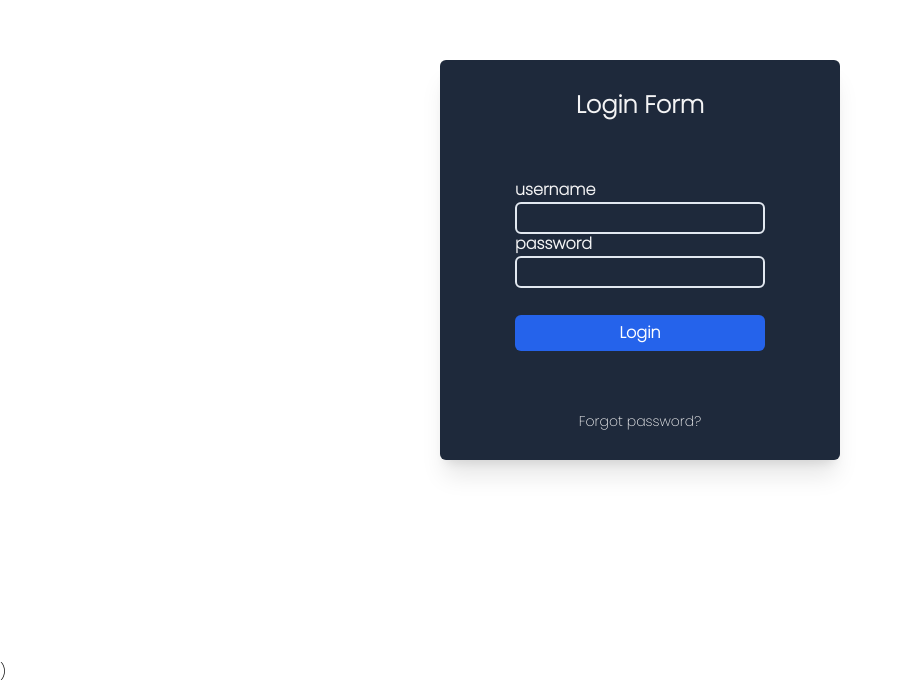
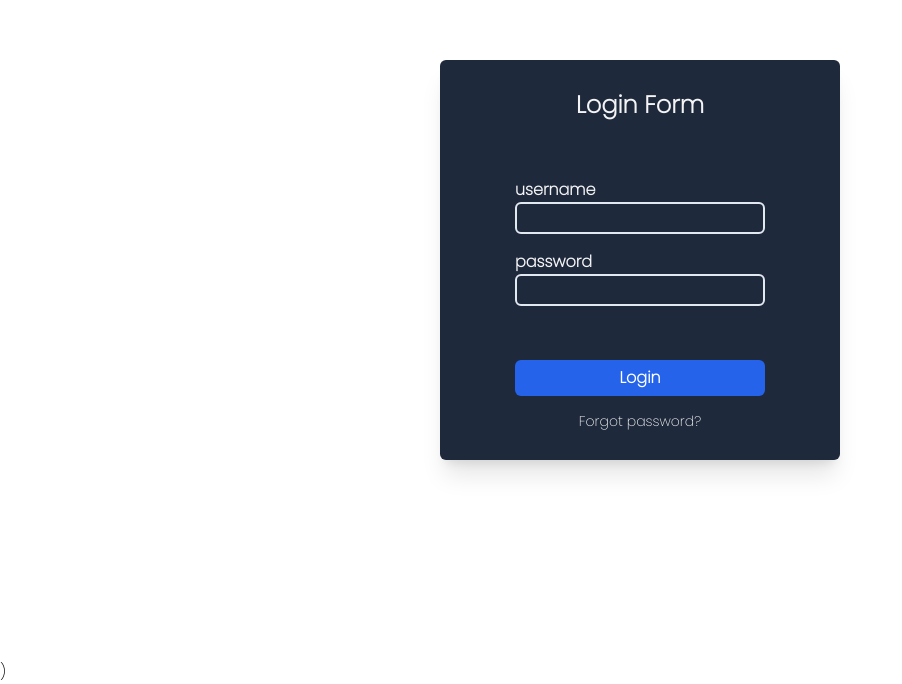
Before and after one commit to Torune9/FAM_FE, a Vue app: page / in a window 1280 px wide. Shown: the part 140-824 px from the top of the page, without its empty margins (0-902 px from the left). Built offline with nearby package versions, Linux system fonts and the light colour scheme.

Commit message:
fix:delete alert & add validation form message

```diff
--- a/src/store/loginStore.js
+++ b/src/store/loginStore.js
@@ -24,7 +24,6 @@ export const loginStore = defineStore('login', {
         this.token = jwtDecode(token)
 
         if (this.token.username == payload.username) {
-          alert(response.data.message)
           return  router.push({
                     path : '/dashboard'
                 })
--- a/src/views/LoginView.vue
+++ b/src/views/LoginView.vue
@@ -2,27 +2,40 @@
   <main>
     <div class="flex justify-center items-center  w-screen h-screen">
     <div class="h-[400px] w-[400px] bg-slate-800 rounded-md flex flex-wrap justify-center items-center text-zinc-100 shadow-xl">
+
         <div class=" w-[20%]  mt-6 rounded-md bg-red-300 flex justify-center items-center text-red-600 h-8 absolute top-4" v-if="auth.eror"><small class=" font-bold">{{ auth.eror}}</small></div>
+
         <p class="text-center w-full font-extrabold text-2xl">Login Form</p>
-        <form @submit.prevent="login" class="grid grid-rows-4 h-44 gap-10 justify-items-center">
-        <div>
+
+        <form @submit.prevent="login" class="grid grid-rows-3 h-44 gap-10 justify-items-center">
+
+        <div :class="{ error: v$.username.$errors.length }">
             <label class="font-bold" for="username">username</label>
             <br>
             <input type="text" name="username" id="username" class="h-8 w-[250px] text-center text-sm border-2 rounded-md border-slate-200 bg-transparent outline-none" v-model="form.username" >
+            <div class="input-errors" v-for="error of v$.username.$errors" >
+                <div class=" text-red-600"><small>{{ '*' + error.$message }}</small></div>
+            </div>
         </div>
 
-        <div>
+        <div :class="{ error: v$.password.$errors.length }">
             <label class="font-bold" for="password">password</label>
             <br>
             <input type="password" name="password" id="password" class="w-[250px] text-center text-sm border-2 h-8 rounded-md border-slate-200 bg-transparent outline-none" v-model="form.password" >
+            <div class="input-errors" v-for="error of v$.password.$errors" >
+                <div class=" text-red-600"><small>{{ '*' + error.$message }}</small></div>
+            </div>
         </div>
+
         <div class="flex justify-center items-center">
             <button class=" bg-blue-600 w-[250px] h-9 mt-20 rounded-md text-white font-semibold">Login</button>
         </div>
-        </form>
-        <!-- login -->
-        <p class=" w-full text-center text-sm"><router-link to ="/forgot-password">Forgot password?</router-link></p>
-    </div>
+
+    </form>
+    <!-- login -->
+    <p class=" w-full text-center text-sm"><router-link to ="/forgot-password">Forgot password?</router-link></p>
+</div>
+
 </div>
   </main>
   <router-view/>)
@@ -51,15 +64,13 @@
     })
  const v$ = useVuelidate(rules,form)
 
+
  const login =async () => {
     v$.value.$touch()
 
-    if(v$.value.$invalid){
-        alert('required')
-    }
+    if(v$.value.$invalid) return
     auth.signIn(form)
  }
-
 
 </script>
 
```
